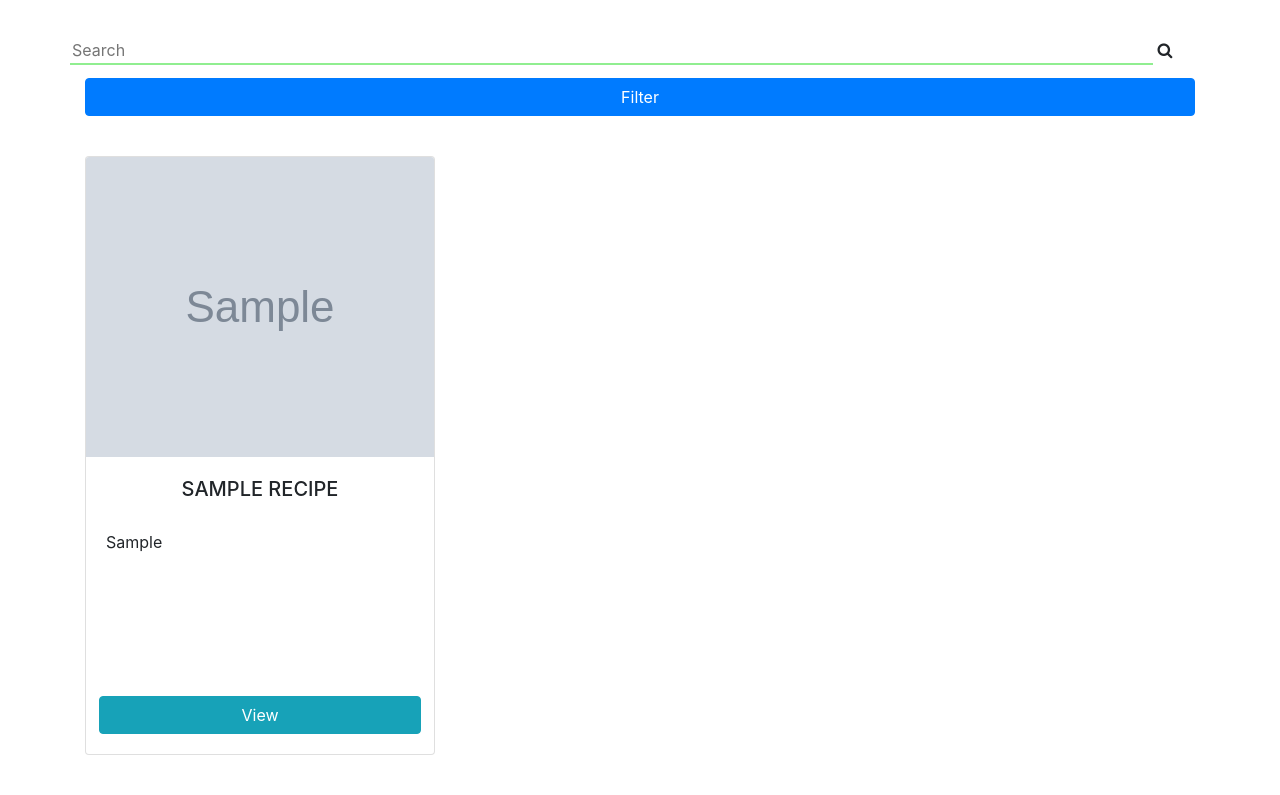
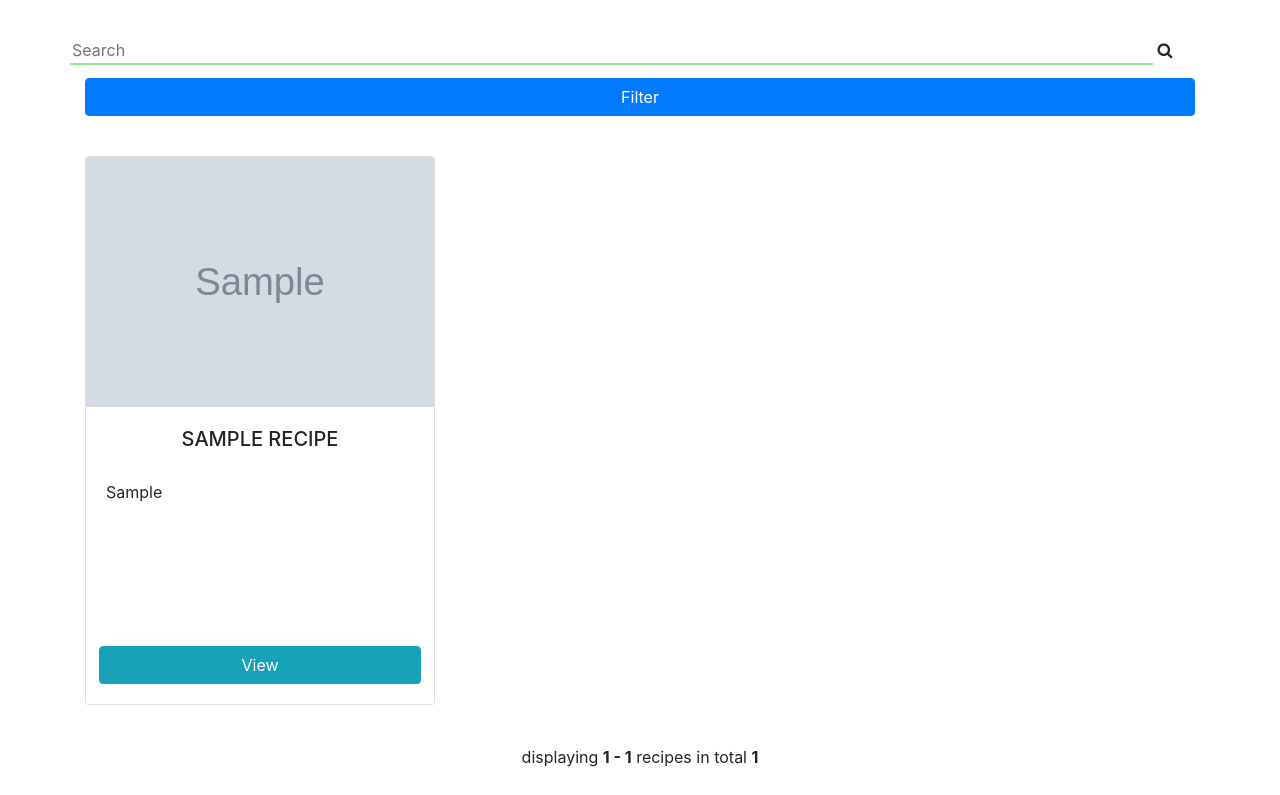
Before and after one commit to conoroshea1996/Cook-Book, a Flask app: page /recipes in a window 1280 px wide. Shown: the part 56-851 px from the top of the page. After the commit the page ends 823 px from the top, so only its background shows below. Run offline with Flask 2, Linux system fonts and the light colour scheme; grey boxes marked "Sample" are stand-in pictures; a database or web service that is not in the repository returns one stand-in record (values such as "Sample title"); some libraries are stand-ins or nearby versions.

Commit message:
update img size on recipe cards

```diff
--- a/static/css/recipes.css
+++ b/static/css/recipes.css
@@ -1,10 +1,10 @@
 .card img{
-    height: 300px;
+    height: 250px;
 }
 
 
 .recipeCard-img{
-    height: 350px !important;
+    height: 250px !important;
     width: 100%;
 }
 .recipeCard{
```
